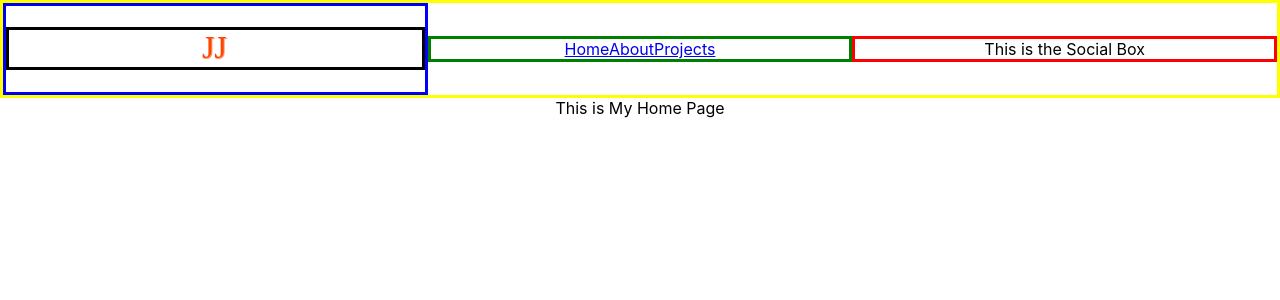
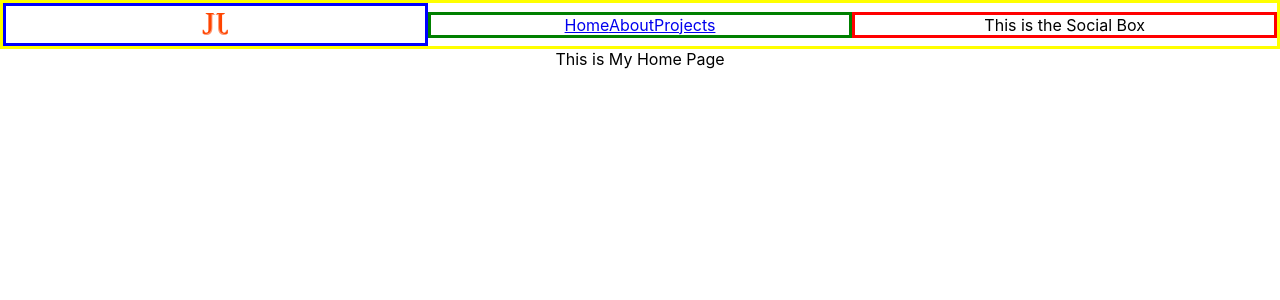
Before and after one commit to Job85/portfolio-site, a React (Create React App) app: page / in a window 1280 px wide. Shown: the top 300 px of the page. Built offline with nearby package versions, Linux system fonts and the light colour scheme.

Commit message:
created mirrored J on logo

```diff
--- a/src/components/Logo.jsx
+++ b/src/components/Logo.jsx
@@ -1,12 +1,15 @@
 import React from 'react';
-import { JLogo, LogoBox } from './StyledComponents';
+import { JLogo, JLogo2, LogoBox } from './StyledComponents';
 
 const Logo = () => {
     return (
         <LogoBox>
             <JLogo>
-                JJ
+                J
             </JLogo>
+            <JLogo2>
+                J
+            </JLogo2>
         </LogoBox>
     )
 }
--- a/src/components/StyledComponents.jsx
+++ b/src/components/StyledComponents.jsx
@@ -33,6 +33,35 @@ export const JLogo = styled.h1`
     font-weight: 400;
     font-family: 'Parisienne', cursive;
     text-shadow: -1px -1px orangered;
+    display: inline-block;
+    margin: 0;
+    /* transform: scale(1, -1);
+    -moz-transform: scale(1, -1);
+    -webkit-transform: scale(1, -1);
+    -o-transform: scale(1, -1);
+    -ms-transform: scale(1, -1);
+    transform: scale(1, -1); */
     color: #ff44008e;
-    border: solid black;
+    /* border: solid black; */
+
 `;
+
+export const JLogo2 = styled.h1`
+    @import url('https://fonts.googleapis.com/css2?family=Parisienne&effect=neon&display=swap');
+
+    text-align: center;
+    font-weight: 400;
+    font-family: 'Parisienne', cursive;
+    text-shadow: -1px -1px orangered;
+    display: inline-block;
+    margin: 0;
+    transform: scale(-1, 1);
+    -moz-transform: scale(-1, 1);
+    -webkit-transform: scale(-1, 1);
+    -o-transform: scale(-1, 1);
+    -ms-transform: scale(-1, 1);
+    transform: scale(-1, 1);
+    color: #ff44008e;
+    /* border: solid black; */
+
+`;
```
